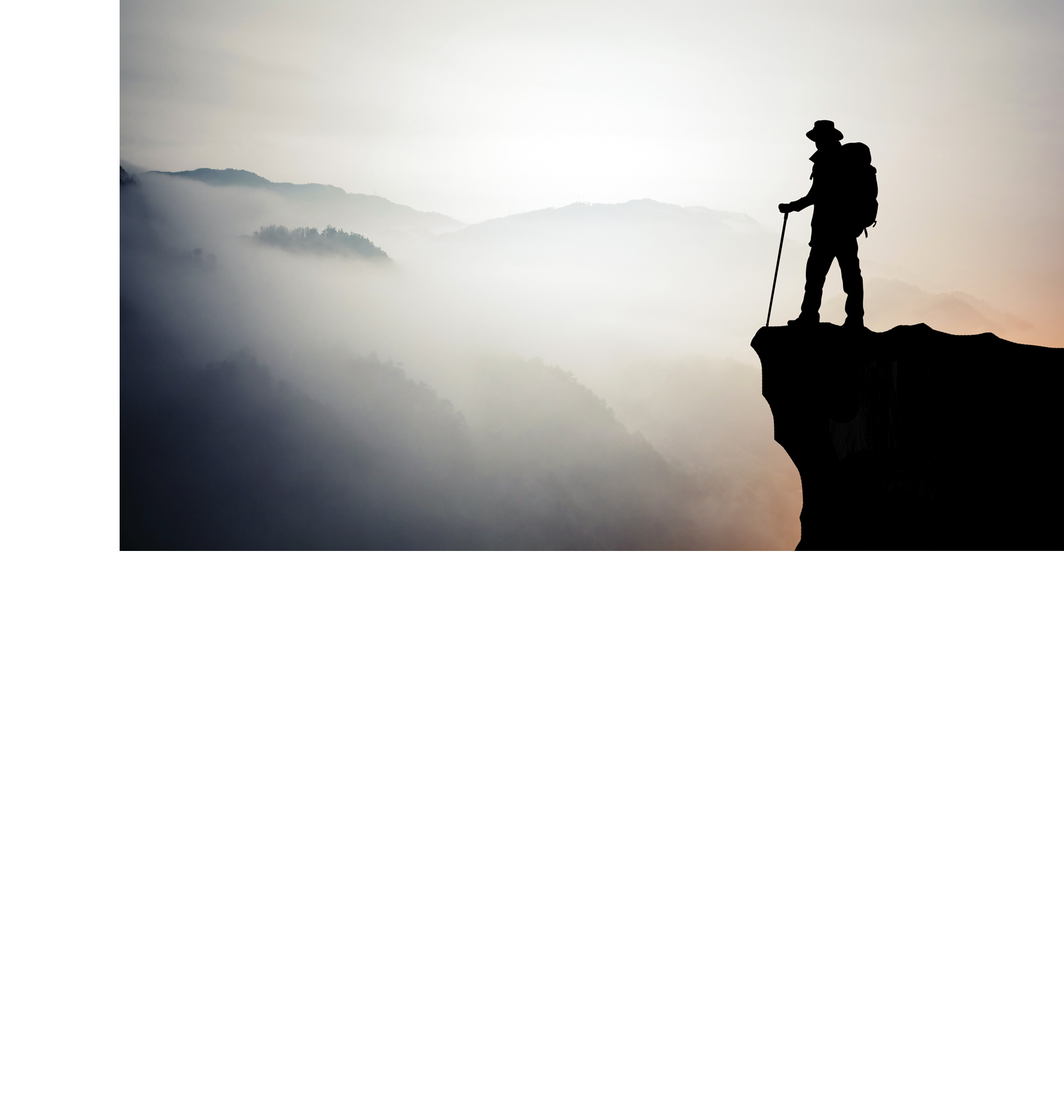
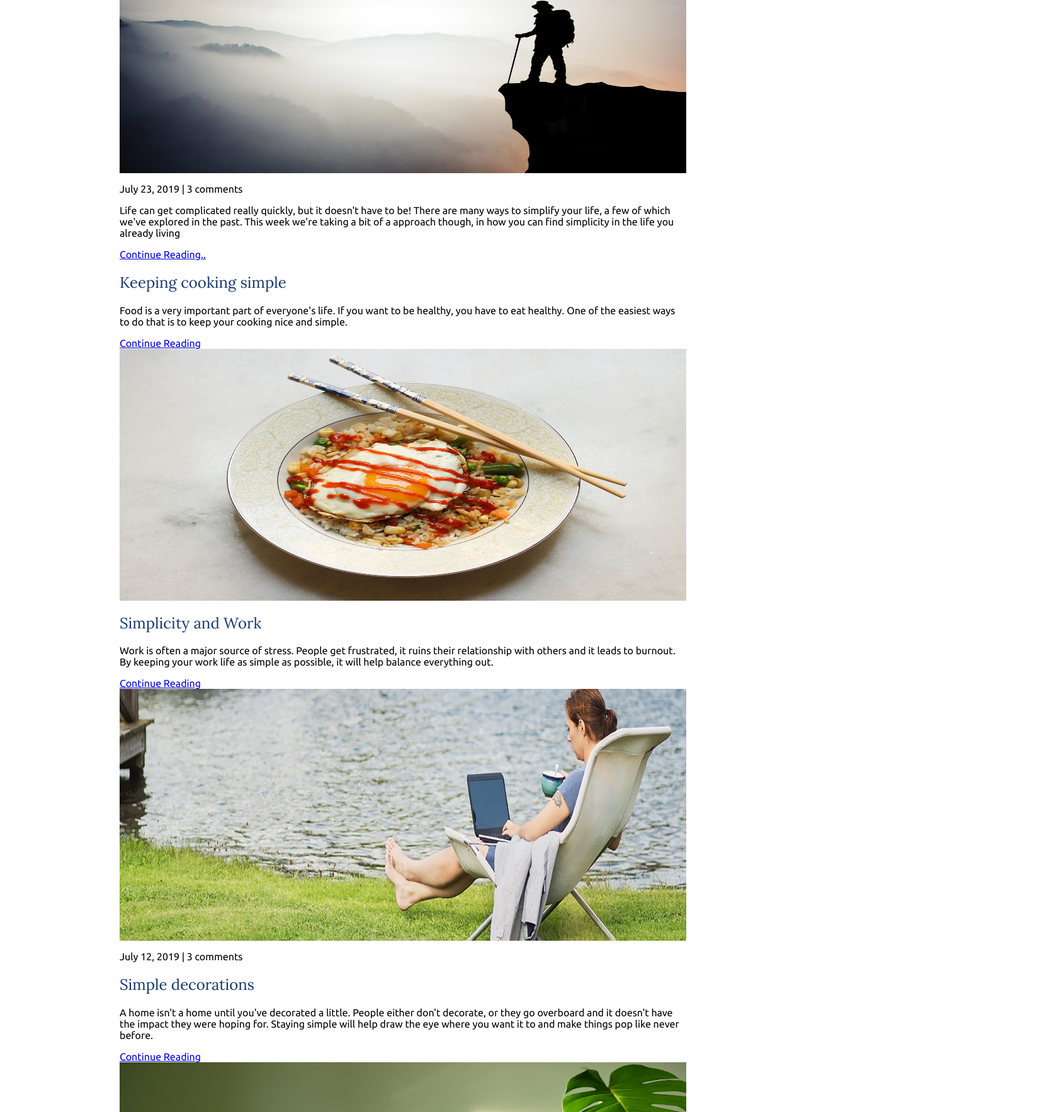
Before and after one commit to naiyoma/Passenger-Counter, a plain HTML site: page challenge/design_layout/design_3/index.html in a window 1280 px wide. Shown: the part 314-2080 px from the top of the page at 63% size, 1690 px wide, since content can reach past the window. Before the commit the page ends 1326 px from the top, so only its background shows below. Drawn offline with Linux system fonts and the light colour scheme.

Commit message:
change body layout

```diff
--- a/challenge/design_layout/design_3/index.css
+++ b/challenge/design_layout/design_3/index.css
@@ -88,3 +88,8 @@ nav a:focus {
         margin: .5em 0;
     }
 }
+
+img {
+    height: 400px;
+    width: 900px;
+}
--- a/challenge/design_layout/design_3/index.html
+++ b/challenge/design_layout/design_3/index.html
@@ -25,66 +25,80 @@
                 <article class="article-featured">
                     <h2 class="article-title">Finding simplicity in life</h2>
                     <img src="life3.jpg" alt="" class="article-image">
-                    <p class="article-info"></p>
-                    <p class="article-body"></p>
-                    <a href="#" class="article-read-more"></a>
+                    <p class="article-info">July 23, 2019 | 3 comments</p>
+                    <p class="article-body">
+                        Life can get complicated really quickly, but it doesn't have to be!
+                        There are many ways to simplify your life,
+                        a few of which we've explored in the past.
+                        This week we're taking a bit of a approach though,
+                        in how you can find simplicity in the life you already living
+                    </p>
+                    <a href="#" class="article-read-more">Continue Reading..</a>
                 </article>
                 <article class="article-recent">
                     <div class="article-recent-main">
-                        <h2 class="article-title"></h2>
-                        <p class="article-body"></p>
-                        <a href="#" class="article-read-more"></a>
+                        <h2 class="article-title">Keeping cooking simple</h2>
+                        <p class="article-body">
+                            Food is a very important part of everyone's life.
+                            If you want to be healthy, you have to eat healthy.
+                            One of the easiest ways to do that is to keep your cooking nice and simple.
+                        </p>
+                        <a href="#" class="article-read-more">Continue Reading</a>
                     </div>
                     <div class="article-recent-secondary">
-                        <img src="" alt="" class="article-image">
+                        <img src="food.jpg" alt="" class="article-image">
                         <p class="article-info"></p>
                     </div>
                 </article>
                 <article class="article-recent">
                     <div class="article-recent-main">
-                        <h2 class="article-title"></h2>
-                        <p class="article-body"></p>
-                        <a href="#" class="article-read-more"></a>
+                        <h2 class="article-title">Simplicity and Work</h2>
+                        <p class="article-body">
+                            Work is often a major source of stress. People get frustrated,
+                            it ruins their relationship with others and it leads to burnout.
+                            By keeping your work life as simple as possible, it will help balance everything out.
+                        </p>
+                        <a href="#" class="article-read-more">Continue Reading</a>
                     </div>
                     <div class="article-recent-secondary">
-                        <img src="" alt="" class="article-image">
-                        <p class="article-info"></p>
+                        <img src="work.jpg" alt="" class="article-image">
+                        <p class="article-info">July 12, 2019 | 3 comments</p>
                     </div>
                 </article>
 
                 <article class="article-recent">
                     <div class="article-recent-main">
-                        <h2 class="article-title"></h2>
-                        <p class="article-body"></p>
-                        <a href="#" class="article-read-more"></a>
+                        <h2 class="article-title">Simple decorations</h2>
+                        <p class="article-body">
+                        A home isn't a home until you've decorated a little.
+                        People either don't decorate, or they go overboard and it doesn't have the impact they were hoping for.
+                        Staying simple will help draw the eye where you want it to and make things pop like never before.
+                        </p>
+                        <a href="#" class="article-read-more">Continue Reading</a>
                     </div>
                     <div class="article-recent-secondary">
-                        <img src="" alt="" class="article-image">
-                        <p class="article-info"></p>
+                        <img src="deco.jpg" alt="" class="article-image">
+                        <p class="article-info">July 3, 2019 |3 comments</p>
                     </div>
                 </article>
             </main>
             <aside class="sidebar">
                 <div class="sidebar-widget">
-                    <h2 class="widget-title"></h2>
-                    <img src="#" alt="" class="widget-image">
-                    <p class="widget-body"></p>
+                    <h2 class="widget-title">About Me</h2>
+                    <img src="me.jpg" alt="" class="widget-image">
+                    <p class="widget-body">I find life better, and I'm happier when things are nice and simple.</p>
                 </div>
 
                 <div class="sidebar-widget">
-                    <h2 class="widget-title"></h2>
+                    <h2 class="widget-title">Recent Posts</h2>
                     <div class="widget-recent-post">
-                        <h3 class="widget-recent-post-title"></div>
-                        <img src="" alt="" class="widget-image">
+                        <h3 class="widget-recent-post-title">Keeping cooking simple</div>
+                        <img src="food.jpg" alt="" class="widget-image">
                     </div>
                     <div class="widget-recent-post">
-                        <h3 class="widget-recent-post-title"></div>
-                        <img src="" alt="" class="widget-image">
-                    </div>
-                    <div class="widget-recent-post">
-                        <h3 class="widget-recent-post-title"></div>
-                        <img src="" alt="" class="widget-image">
-                    </div>
+                        <h3 class="widget-recent-post-title">SImplicity decorations</div>
+                        <img src="deco.jpg" alt="" class="widget-image">
+                        </div>
                 </div>
 
             </aside>
```
Also changed, not shown: challenge/design_layout/design_3/deco.jpg (added), challenge/design_layout/design_3/food.jpg (added), challenge/design_layout/design_3/me.jpg (added), challenge/design_layout/design_3/work.jpg (added).
